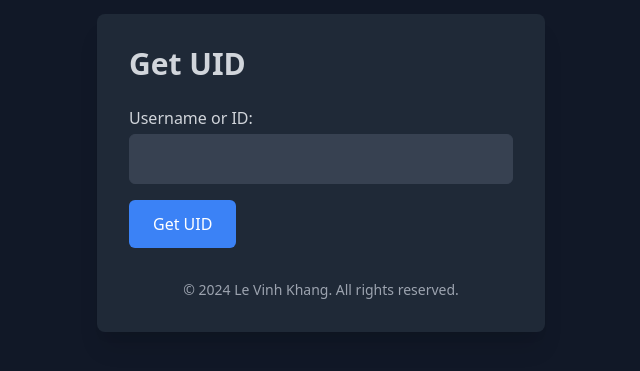
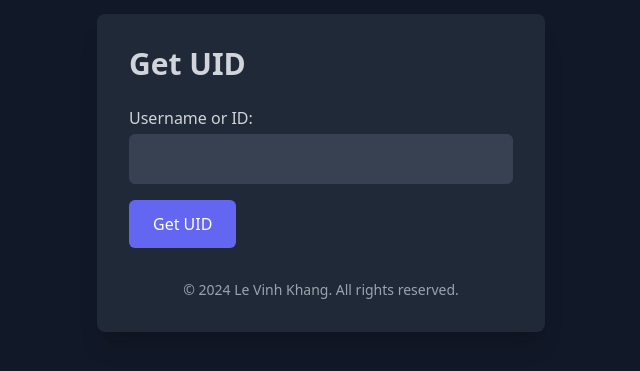
Before and after one commit to ZexisX/Get-Info-Facebook, a Flask app: page / in a window 1280 px wide. Shown: the part 227-598 px from the top of the page, without its empty margins (319-959 px from the left). Run offline with Flask 3, Linux system fonts and the light colour scheme.

Commit message:
Update index.html

```diff
--- a/app/templates/index.html
+++ b/app/templates/index.html
@@ -17,7 +17,7 @@
           class="mt-1 p-3 border border-gray-700 rounded-md focus:outline-none focus:ring focus:ring-blue-500 focus:ring-opacity-50 bg-gray-700 text-gray-200">
        </div>
 
-       <button type="submit" class="bg-blue-500 hover:bg-blue-600 text-white font-medium py-3 px-6 rounded-md focus:outline-none focus:ring focus:ring-blue-300 focus:ring-opacity-50">Get UID</button>
+       <button type="submit" class="bg-indigo-500 hover:bg-indigo-600 text-white font-medium py-3 px-6 rounded-md focus:outline-none focus:ring-2 focus:ring-indigo-400">Get UID</button>
     </form>
 
     <div id="result" class="mt-4">
```
